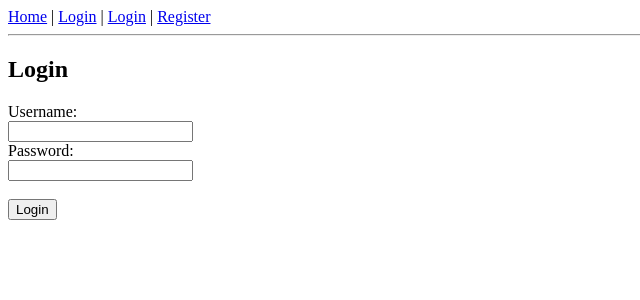
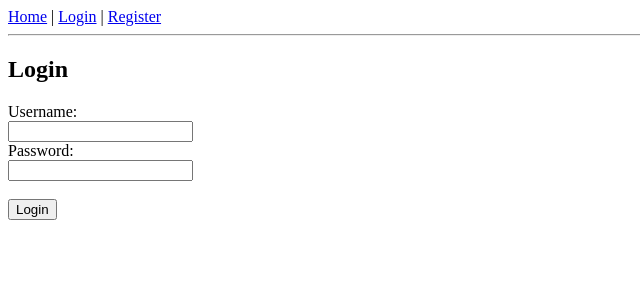
Before and after one commit to scottreeves14/WebAppFlask, a Flask app: page /login in a window 1280 px wide. Shown: the top 300 px of the page, without its empty margins (0-640 px from the left). Run offline with Flask 3, Linux system fonts and the light colour scheme.

Commit message:
Fixed bug in html :-(

```diff
--- a/templates/base.html
+++ b/templates/base.html
@@ -6,7 +6,7 @@
 <body>
  <nav>
  <a href="{{ url_for('index') }}">Home</a> |
- <a href="{{ url_for('login') }}">Login</a> |
+ <!-- <a href="{{ url_for('login') }}">Login</a> |-->
 
 
  {% if 'user' in session %}
```
